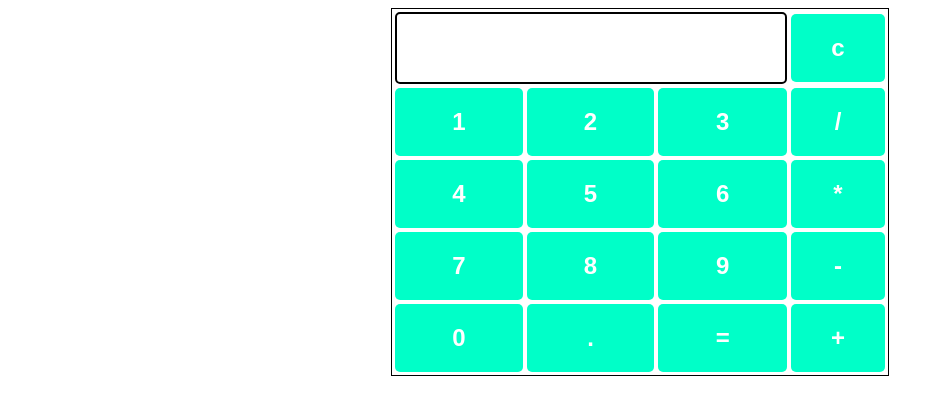
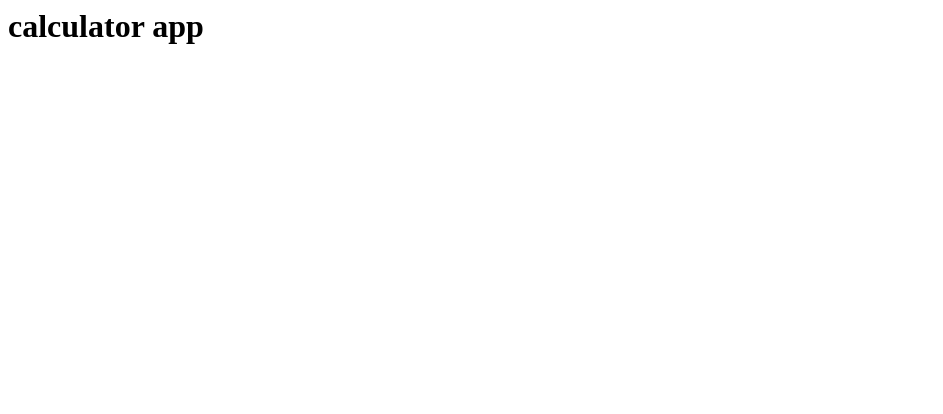
Before and after one commit to Umer2451/calculator, a website: page html/index.html in a window 1280 px wide. Shown: the whole page, without its empty margins (0-943 px from the left). Drawn offline with nearby package versions, Linux system fonts and the light colour scheme.

Commit message:
html updated

```diff
--- a/html/index.html
+++ b/html/index.html
@@ -1,141 +1,3 @@
-<!DOCTYPE html>
 <html>
-
-<head>
-	<script src=
-"https://cdnjs.cloudflare.com/ajax/libs/mathjs/10.6.4/math.js"
-		integrity=
-"sha512-BbVEDjbqdN3Eow8+empLMrJlxXRj5nEitiCAK5A1pUr66+jLVejo3PmjIaucRnjlB0P9R3rBUs3g5jXc8ti+fQ=="
-		crossorigin="anonymous"
-		referrerpolicy="no-referrer"></script>
-	<script src=
-"https://cdnjs.cloudflare.com/ajax/libs/mathjs/10.6.4/math.min.js"
-		integrity=
-"sha512-iphNRh6dPbeuPGIrQbCdbBF/qcqadKWLa35YPVfMZMHBSI6PLJh1om2xCTWhpVpmUyb4IvVS9iYnnYMkleVXLA=="
-		crossorigin="anonymous"
-		referrerpolicy="no-referrer"></script>
-	<!-- for styling -->
-	<style>
-		table {
-			border: 1px solid black;
-			margin-left: auto;
-			margin-right: auto;
-		}
-
-		input[type="button"] {
-			width: 100%;
-			padding: 20px 40px;
-			background-color: rgb(0, 255, 200);
-			color: white;
-			font-size: 24px;
-			font-weight: bold;
-			border: none;
-			border-radius: 5px;
-		}
-
-		input[type="text"] {
-			padding: 20px 30px;
-			font-size: 24px;
-			font-weight: bold;
-			border: none;
-			border-radius: 5px;
-			border: 2px solid black;
-		}
-	</style>
-</head>
-<!-- create table -->
-
-<body>
-	<table id="calcu">
-		<tr>
-			<td colspan="3"><input type="text" id="result"></td>
-			<!-- clr() function will call clr to clear all value -->
-			<td><input type="button" value="c" onclick="clr()" /> </td>
-		</tr>
-		<tr>
-			<!-- create button and assign value to each button -->
-			<!-- dis("1") will call function dis to display value -->
-			<td><input type="button" value="1" onclick="dis('1')"
-						onkeydown="myFunction(event)"> </td>
-			<td><input type="button" value="2" onclick="dis('2')"
-						onkeydown="myFunction(event)"> </td>
-			<td><input type="button" value="3" onclick="dis('3')"
-						onkeydown="myFunction(event)"> </td>
-			<td><input type="button" value="/" onclick="dis('/')"
-						onkeydown="myFunction(event)"> </td>
-		</tr>
-		<tr>
-			<td><input type="button" value="4" onclick="dis('4')"
-						onkeydown="myFunction(event)"> </td>
-			<td><input type="button" value="5" onclick="dis('5')"
-						onkeydown="myFunction(event)"> </td>
-			<td><input type="button" value="6" onclick="dis('6')"
-						onkeydown="myFunction(event)"> </td>
-			<td><input type="button" value="*" onclick="dis('*')"
-						onkeydown="myFunction(event)"> </td>
-		</tr>
-		<tr>
-			<td><input type="button" value="7" onclick="dis('7')"
-						onkeydown="myFunction(event)"> </td>
-			<td><input type="button" value="8" onclick="dis('8')"
-						onkeydown="myFunction(event)"> </td>
-			<td><input type="button" value="9" onclick="dis('9')"
-						onkeydown="myFunction(event)"> </td>
-			<td><input type="button" value="-" onclick="dis('-')"
-						onkeydown="myFunction(event)"> </td>
-		</tr>
-		<tr>
-			<td><input type="button" value="0" onclick="dis('0')"
-						onkeydown="myFunction(event)"> </td>
-			<td><input type="button" value="." onclick="dis('.')"
-						onkeydown="myFunction(event)"> </td>
-			<!-- solve function call function solve to evaluate value -->
-			<td><input type="button" value="=" onclick="solve()"> </td>
-
-			<td><input type="button" value="+" onclick="dis('+')"
-						onkeydown="myFunction(event)"> </td>
-		</tr>
-	</table>
-
-	<script>
-		// Function that display value
-		function dis(val) {
-			document.getElementById("result").value += val
-		}
-
-		function myFunction(event) {
-			if (event.key == '0' || event.key == '1'
-				|| event.key == '2' || event.key == '3'
-				|| event.key == '4' || event.key == '5'
-				|| event.key == '6' || event.key == '7'
-				|| event.key == '8' || event.key == '9'
-				|| event.key == '+' || event.key == '-'
-				|| event.key == '*' || event.key == '/')
-				document.getElementById("result").value += event.key;
-		}
-
-		var cal = document.getElementById("calcu");
-		cal.onkeyup = function (event) {
-			if (event.keyCode === 13) {
-				console.log("Enter");
-				let x = document.getElementById("result").value
-				console.log(x);
-				solve();
-			}
-		}
-
-		// Function that evaluates the digit and return result
-		function solve() {
-			let x = document.getElementById("result").value
-			let y = math.evaluate(x)
-			document.getElementById("result").value = y
-		}
-
-		// Function that clear the display
-		function clr() {
-			document.getElementById("result").value = ""
-		}
-	</script>
-</body>
-
+    <h1>calculator app</h1>
 </html>
```
